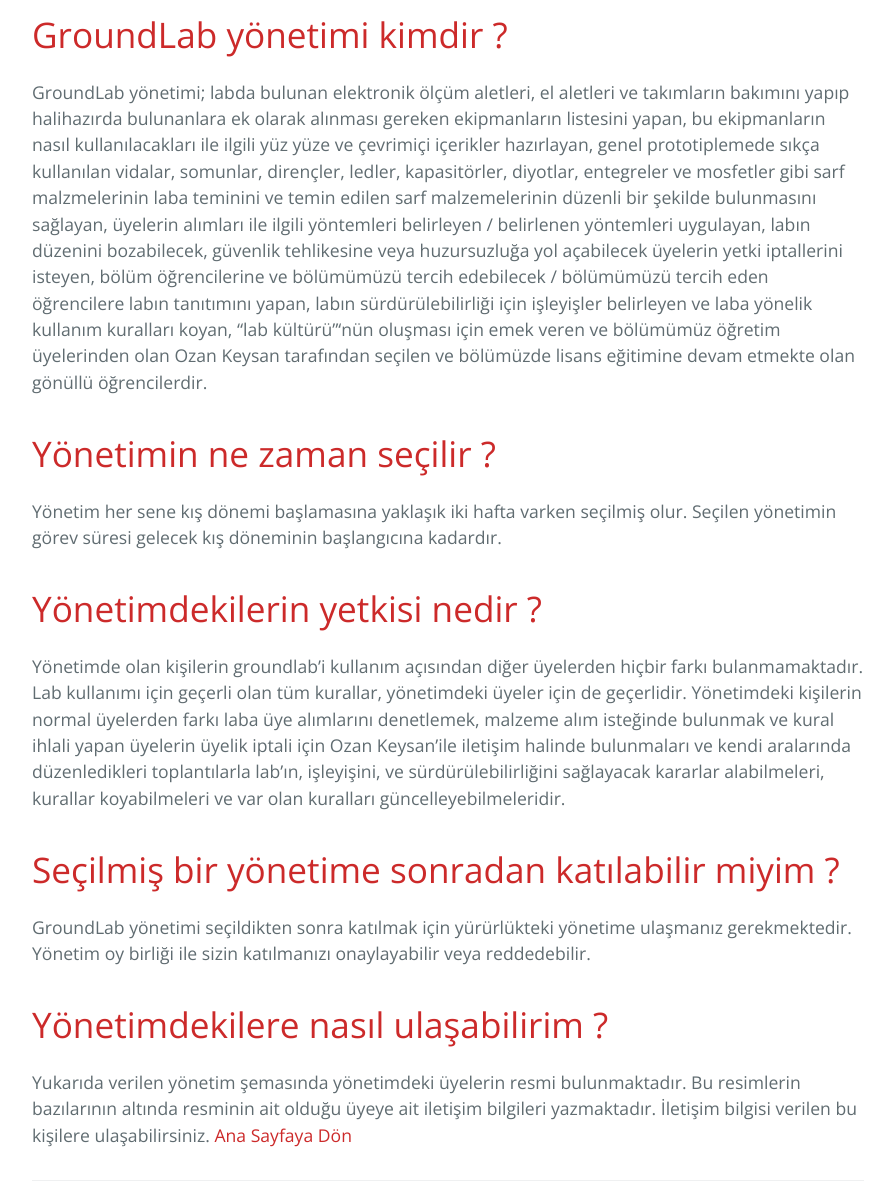
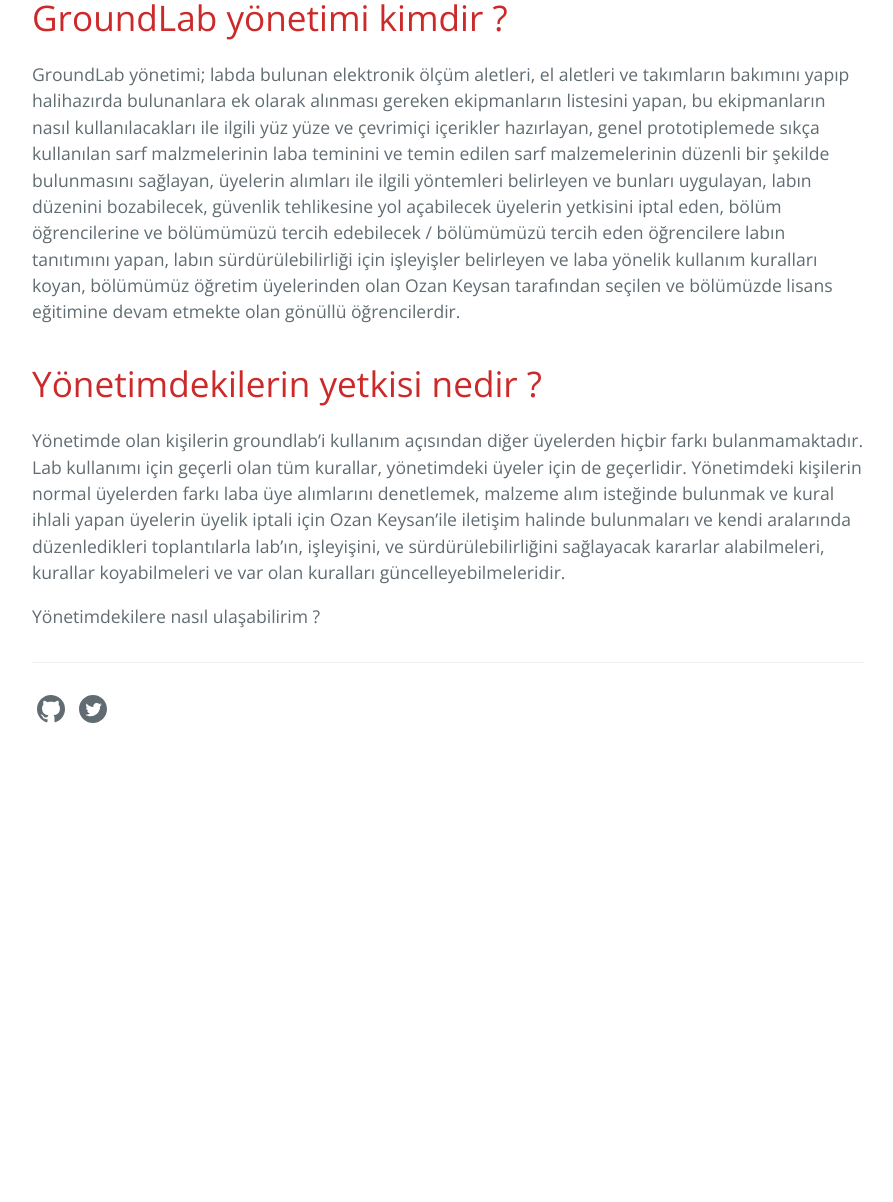
Before and after one commit to groundlabmetu/groundlabmetu.github.io, a Jekyll site: the page built from yönetim.md, in a window 1280 px wide and 1400 px high, scrolled down 929 px, cut to the strip 198-1400 px from the top of the window. Shown: the whole strip, without its empty margins (192-1085 px from the left). Built offline with Jekyll 4.4.1, drawn with Linux system fonts in a browser that asks for light colours; after the commit the page ends 1904 px from its top, so only the background shows below that.

Commit message:
yönetim sekmesi textleri düzenledim

```diff
--- a/yönetim.md
+++ b/yönetim.md
@@ -7,27 +7,16 @@
 order: 5
 ---
 
-
- <!--   -->
- <p align="center" width="100%">
+<p align="center" width="100%">
    <img width="100%" src="/assets/2021-2022_yonetim_sablonu.png"  > <b> </b>
 </p>
 
+
 <h1>GroundLab yönetimi kimdir ?</h1>
 
-GroundLab yönetimi; labda bulunan elektronik ölçüm aletleri, el aletleri ve takımların bakımını yapıp halihazırda bulunanlara ek olarak alınması gereken ekipmanların listesini yapan, bu ekipmanların nasıl kullanılacakları ile ilgili yüz yüze ve çevrimiçi içerikler hazırlayan, genel prototiplemede sıkça kullanılan vidalar, somunlar, dirençler, ledler, kapasitörler, diyotlar, entegreler ve mosfetler gibi sarf malzmelerinin laba teminini ve temin edilen sarf malzemelerinin düzenli bir şekilde bulunmasını sağlayan, üyelerin alımları ile ilgili yöntemleri belirleyen / belirlenen yöntemleri uygulayan, labın düzenini bozabilecek, güvenlik tehlikesine veya huzursuzluğa yol açabilecek üyelerin yetki iptallerini isteyen, bölüm öğrencilerine ve bölümümüzü tercih edebilecek / bölümümüzü tercih eden öğrencilere labın tanıtımını yapan, labın sürdürülebilirliği için işleyişler belirleyen ve laba yönelik kullanım kuralları koyan, "lab kültürü"'nün oluşması için emek veren ve bölümümüz öğretim üyelerinden olan Ozan Keysan tarafından seçilen ve bölümüzde lisans eğitimine devam etmekte olan gönüllü öğrencilerdir.
+GroundLab yönetimi; labda bulunan elektronik ölçüm aletleri, el aletleri ve takımların bakımını yapıp halihazırda bulunanlara ek olarak alınması gereken ekipmanların listesini yapan, bu ekipmanların nasıl kullanılacakları ile ilgili yüz yüze ve çevrimiçi içerikler hazırlayan, genel prototiplemede sıkça kullanılan sarf malzmelerinin laba teminini ve temin edilen sarf malzemelerinin düzenli bir şekilde bulunmasını sağlayan, üyelerin alımları ile ilgili yöntemleri belirleyen ve bunları uygulayan, labın düzenini bozabilecek, güvenlik tehlikesine yol açabilecek üyelerin yetkisini iptal eden, bölüm öğrencilerine ve bölümümüzü tercih edebilecek / bölümümüzü tercih eden öğrencilere labın tanıtımını yapan, labın sürdürülebilirliği için işleyişler belirleyen ve laba yönelik kullanım kuralları koyan,  bölümümüz öğretim üyelerinden olan Ozan Keysan tarafından seçilen ve bölümüzde lisans eğitimine devam etmekte olan gönüllü öğrencilerdir.
 
- <!--   -->
-<h1>Yönetimin ne zaman seçilir ?</h1>
-Yönetim her sene kış dönemi başlamasına yaklaşık iki hafta varken seçilmiş olur. Seçilen yönetimin görev süresi gelecek kış döneminin başlangıcına kadardır.
-
- <!--   -->
 <h1>Yönetimdekilerin yetkisi nedir ?</h1>
 Yönetimde olan kişilerin groundlab’i kullanım açısından diğer üyelerden hiçbir farkı bulanmamaktadır. Lab kullanımı için geçerli olan tüm kurallar, yönetimdeki üyeler için de geçerlidir. Yönetimdeki kişilerin normal üyelerden farkı laba üye alımlarını denetlemek, malzeme alım isteğinde bulunmak ve kural ihlali yapan üyelerin üyelik iptali için Ozan Keysan’ile iletişim halinde bulunmaları ve kendi aralarında düzenledikleri toplantılarla lab’ın, işleyişini, ve sürdürülebilirliğini sağlayacak kararlar alabilmeleri, kurallar koyabilmeleri ve var olan kuralları güncelleyebilmeleridir.
 
-<h1>Seçilmiş bir yönetime sonradan katılabilir miyim ?</h1>
-GroundLab yönetimi seçildikten sonra katılmak için yürürlükteki yönetime ulaşmanız gerekmektedir. Yönetim oy birliği ile sizin katılmanızı onaylayabilir veya reddedebilir.
-
-<h1>Yönetimdekilere nasıl ulaşabilirim ?</h1>
-Yukarıda verilen yönetim şemasında yönetimdeki üyelerin resmi bulunmaktadır. Bu resimlerin bazılarının altında resminin ait olduğu üyeye ait iletişim bilgileri yazmaktadır. İletişim bilgisi verilen bu kişilere ulaşabilirsiniz.
-[Ana Sayfaya Dön]({{ '/' | absolute_url }})
+Yönetimdekilere nasıl ulaşabilirim ?
```
Also changed, not shown: takvim.md (deleted, +0 -14 lines).
